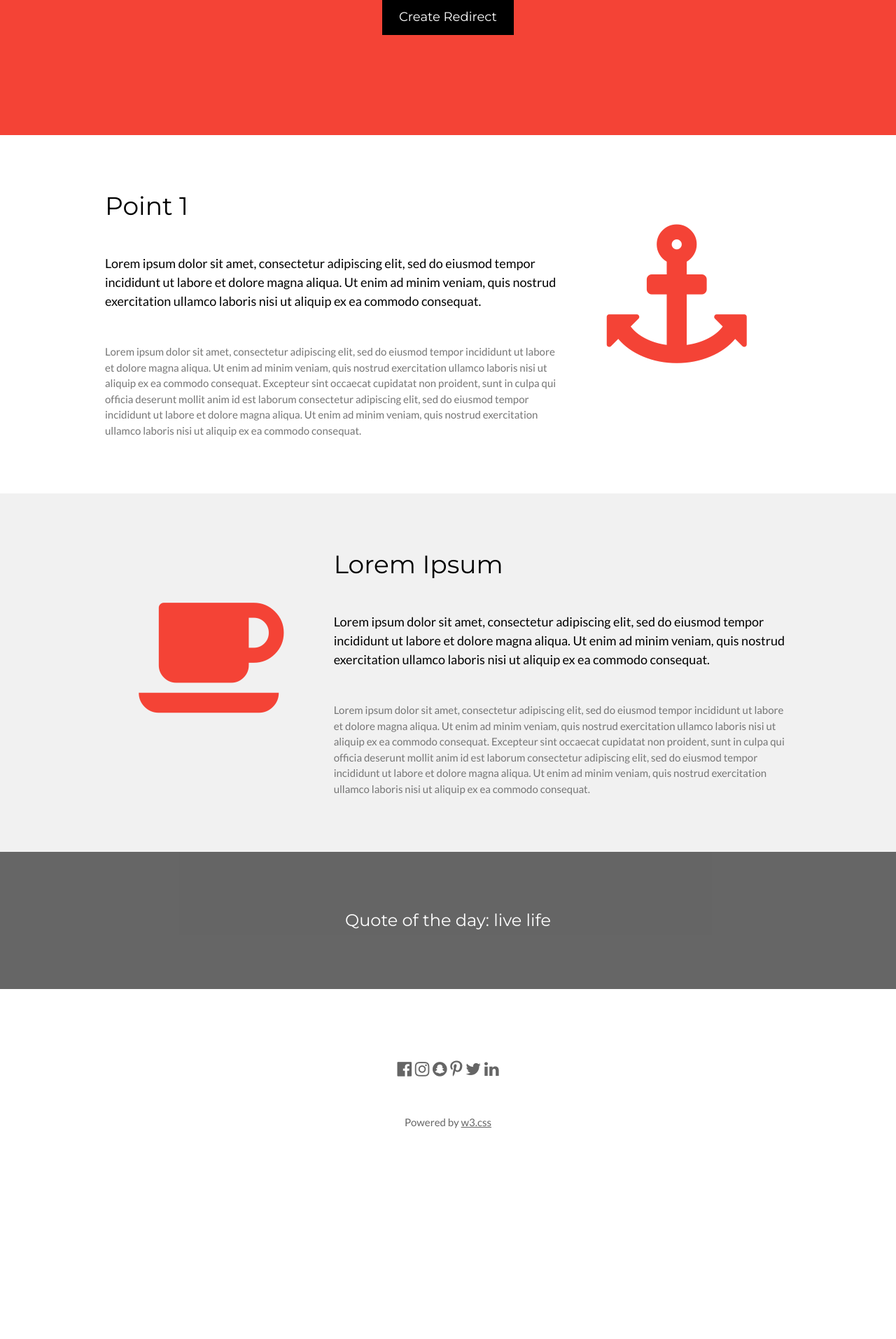
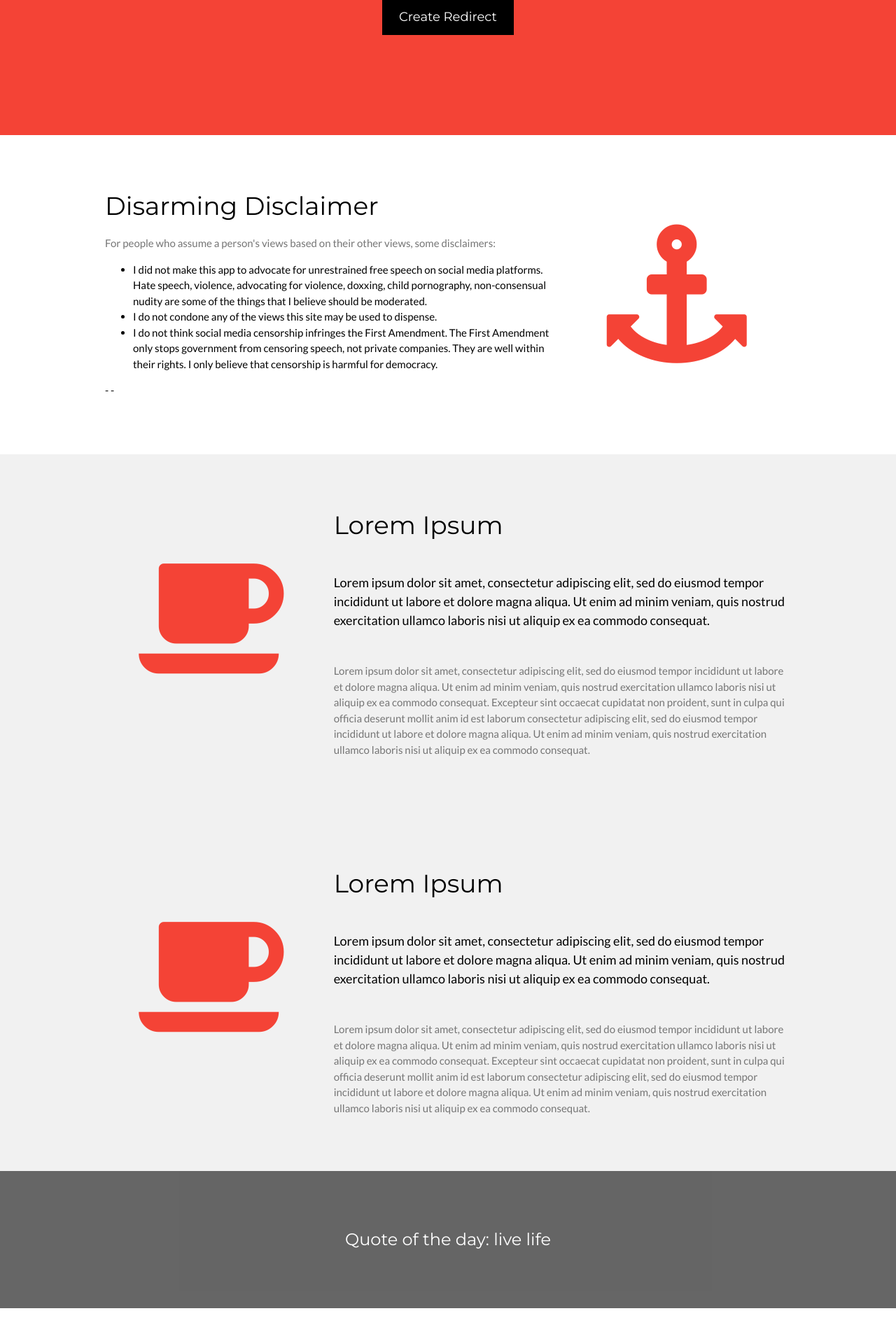
Before and after one commit to uklineale/facebook-contrabanned, a Flask app: page / in a window 1280 px wide. Shown: the part 443-2356 px from the top of the page at 70% size. Before the commit the page ends 2055 px from the top, so only its background shows below. Run offline with Flask 2, Linux system fonts and the light colour scheme.

Commit message:
reasonning, terraform init

```diff
--- a/server/templates/index.html
+++ b/server/templates/index.html
@@ -33,16 +33,37 @@ body,h1,h2,h3,h4,h5,h6 {font-family: "Lato", sans-serif}
 <div class="w3-row-padding w3-padding-64 w3-container">
   <div class="w3-content">
     <div class="w3-twothird">
-      <h1>Point 1</h1>
+      <h1>Disarming Disclaimer</h1>
+      <p class="w3-text-grey">For people who assume a person's views based on their other views, some disclaimers:
+      <ul>
+        <li>I did not make this app to advocate for unrestrained free speech on social media platforms. Hate speech, violence, advocating for violence, doxxing, child pornography, non-consensual nudity are some of the things that I believe should be moderated.</li>
+        <li>I do not condone any of the views this site may be used to dispense.</li>
+        <li>I do not think social media censorship infringes the First Amendment. The First Amendment only stops government from censoring speech, not private companies. They are well within their rights. I only believe that censorship is harmful for democracy.</li>
+      </ul>
+-
+- </p>
+    </div>
+
+    <div class="w3-third w3-center">
+      <i class="fa fa-anchor w3-padding-64 w3-text-red"></i>
+    </div>
+  </div>
+</div>
+
+<!-- Second Grid -->
+<div class="w3-row-padding w3-light-grey w3-padding-64 w3-container">
+  <div class="w3-content">
+    <div class="w3-third w3-center">
+      <i class="fa fa-coffee w3-padding-64 w3-text-red w3-margin-right"></i>
+    </div>
+
+    <div class="w3-twothird">
+      <h1>Lorem Ipsum</h1>
       <h5 class="w3-padding-32">Lorem ipsum dolor sit amet, consectetur adipiscing elit, sed do eiusmod tempor incididunt ut labore et dolore magna aliqua. Ut enim ad minim veniam, quis nostrud exercitation ullamco laboris nisi ut aliquip ex ea commodo consequat.</h5>
 
       <p class="w3-text-grey">Lorem ipsum dolor sit amet, consectetur adipiscing elit, sed do eiusmod tempor incididunt ut labore et dolore magna aliqua. Ut enim ad minim veniam, quis nostrud exercitation ullamco laboris nisi ut aliquip ex ea commodo consequat. Excepteur sint
         occaecat cupidatat non proident, sunt in culpa qui officia deserunt mollit anim id est laborum consectetur adipiscing elit, sed do eiusmod tempor incididunt ut labore et dolore magna aliqua. Ut enim ad minim veniam, quis nostrud exercitation ullamco
         laboris nisi ut aliquip ex ea commodo consequat.</p>
-    </div>
-
-    <div class="w3-third w3-center">
-      <i class="fa fa-anchor w3-padding-64 w3-text-red"></i>
     </div>
   </div>
 </div>
```
Also changed, not shown: 1 other file.
